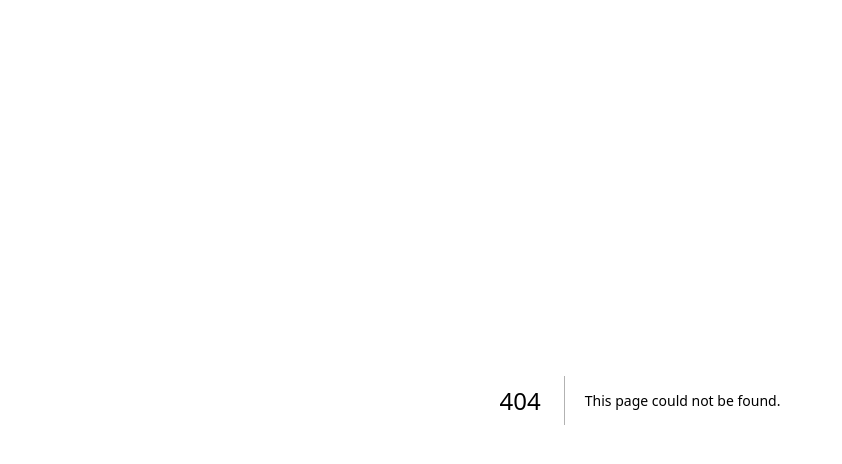
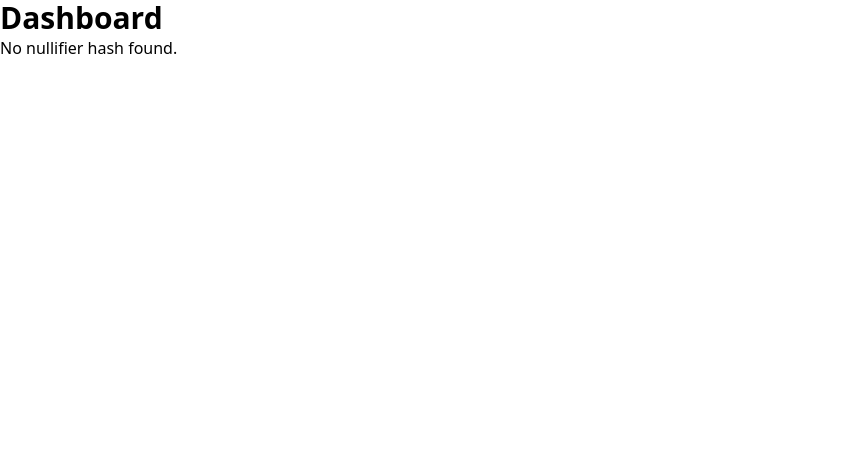
Before and after one commit to SkyYap/EthKL-Hackathon, a Next.js app: page /dashboard in a window 1280 px wide. Before the commit this address had no page. Shown: the top 464 px of the page, without its empty margins (0-842 px from the left). Built offline with nearby package versions, Linux system fonts and the light colour scheme.

Commit message:
done worldid

```diff
--- /dev/null
+++ b/src/app/dashboard/layout.tsx
@@ -0,0 +1,10 @@
+import '@/styles/globals.css'
+import { ReactNode } from 'react'
+
+export default function RootLayout({ children }: { children: ReactNode }) {
+  return (
+    <html lang="en">
+      <body>{children}</body>
+    </html>
+  )
+}
--- /dev/null
+++ b/src/app/dashboard/page.tsx
@@ -0,0 +1,21 @@
+"use client";
+
+import { useSearchParams } from "next/navigation";
+
+const Dashboard = () => {
+  const searchParams = useSearchParams();
+  const nullifierHash = searchParams.get("nullifier");
+
+  return (
+    <div>
+      <h1 className="text-3xl font-bold">Dashboard</h1>
+      {nullifierHash ? (
+        <p>Your nullifier hash is: {nullifierHash}</p>
+      ) : (
+        <p>No nullifier hash found.</p>
+      )}
+    </div>
+  );
+};
+
+export default Dashboard;
--- a/src/app/page.tsx
+++ b/src/app/page.tsx
@@ -3,8 +3,10 @@
 import { VerificationLevel, IDKitWidget, useIDKit } from "@worldcoin/idkit";
 import type { ISuccessResult } from "@worldcoin/idkit";
 import { verify } from "./actions/verify";
+import { useRouter } from 'next/navigation';
 
 export default function Home() {
+  const router = useRouter();
   const app_id = process.env.NEXT_PUBLIC_WLD_APP_ID as `app_${string}`;
   const action = process.env.NEXT_PUBLIC_WLD_ACTION;
 
@@ -19,10 +21,11 @@ export default function Home() {
 
   const onSuccess = (result: ISuccessResult) => {
     // This is where you should perform frontend actions once a user has been verified, such as redirecting to a new page
-    window.alert(
-      "Successfully verified with World ID! Your nullifier hash is: " +
-        result.nullifier_hash
-    );
+    // window.alert(
+    //   "Successfully verified with World ID! Your nullifier hash is: " +
+    //     result.nullifier_hash
+    // );
+    router.push(`/dashboard?nullifier=${result.nullifier_hash}`);
   };
 
   const handleProof = async (result: ISuccessResult) => {
@@ -47,7 +50,7 @@ export default function Home() {
           app_id={app_id}
           onSuccess={onSuccess}
           handleVerify={handleProof}
-          verification_level={VerificationLevel.Orb} // Change this to VerificationLevel.Device to accept Orb- and Device-verified users
+          verification_level={VerificationLevel.Device} // Change this to VerificationLevel.Device to accept Orb- and Device-verified users
         />
         <button
           className="border border-black rounded-md"
```
